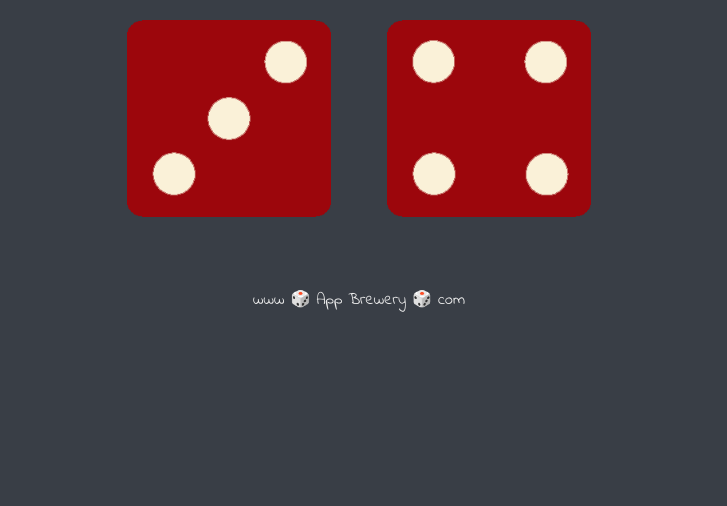
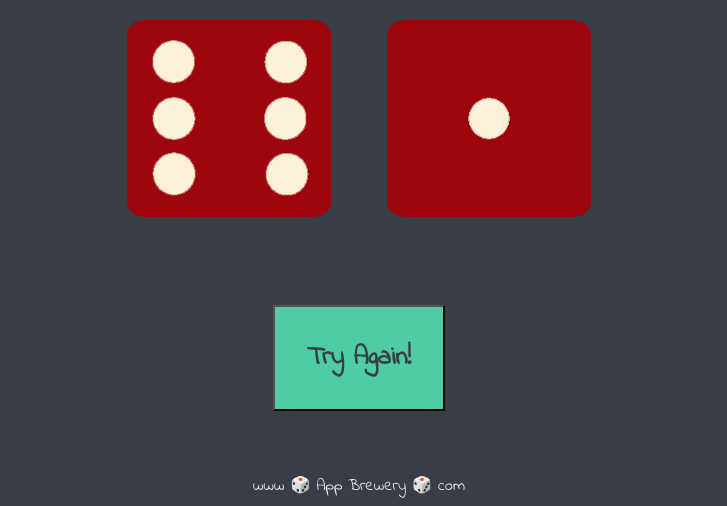
Before and after one commit to SabrinaY123/Dice-Challenge, a plain HTML site: page index.html in a window 1280 px wide. Shown: the part 315-821 px from the top of the page, without its empty margins (281-1008 px from the left). Before the commit the page ends 800 px from the top, so only its background shows below. Drawn offline with Linux system fonts and the light colour scheme.

Commit message:
established button & created a function

```diff
--- a/index.html
+++ b/index.html
@@ -24,6 +24,14 @@
 
     </div>
 
+    <div class="container-2">
+        <button class="btn" type="button">
+            <a href="javascript:null" onclick="javascript:generateRandomNumber();">
+            Try Again!
+            </a>
+        </button>
+    </div>
+
     <script src="index.js" charset="utf-8"></script>
   </body>
 
--- a/index.js
+++ b/index.js
@@ -1,6 +1,46 @@
-var randomNumber1 = Math.random();
-randomNumber1 = Math.floor(randomNumber1*6) + 1;
+var randomNumber1 = 6;
 
-document.querySelector(".img1").setAttribute("src", "images/dice3.png");
 
-document.querySelector(".img2").setAttribute("src", "images/dice4.png");
+function generateRandomNumber() {
+    randomNumber1 = Math.random();
+    randomNumber1 = Math.floor(randomNumber1*6) + 1;
+
+    if (randomNumber1 === 1) {
+        document.querySelector(".img1").setAttribute("src", "images/dice1.png");
+        document.querySelector(".img2").setAttribute("src", "images/dice6.png");
+        document.querySelector("h1").innerHTML="Player 2 wins";
+    }
+
+    if (randomNumber1 === 2) {
+        document.querySelector(".img2").setAttribute("src","images/dice2.png");
+        document.querySelector(".img1").setAttribute("src", "images/dice6.png");
+        document.querySelector("h1").innerHTML="Player 1 wins";
+    }
+
+    if (randomNumber1 === 3) {
+        document.querySelector(".img1").setAttribute("src", "images/dice3.png");
+        document.querySelector(".img2").setAttribute("src", "images/dice6.png");
+        document.querySelector("h1").innerHTML="Player 2 wins";
+    }
+
+    if (randomNumber1 === 4) {
+        document.querySelector(".img2").setAttribute("src", "images/dice4.png");
+        document.querySelector(".img1").setAttribute("src", "images/dice6.png");
+        document.querySelector("h1").innerHTML="Player 1 wins";
+    }
+
+    if (randomNumber1 === 5) {
+        document.querySelector(".img1").setAttribute("src", "images/dice5.png");
+        document.querySelector(".img2").setAttribute("src", "images/dice6.png");
+        document.querySelector("h1").innerHTML="Player 2 wins";
+    }
+
+    if (randomNumber1 === 6) {
+        document.querySelector(".img2").setAttribute("src", "images/dice1.png")
+        document.querySelector(".img1").setAttribute("src", "images/dice6.png");
+        document.querySelector("h1").innerHTML="Player 1 wins";
+    }
+}
+
+
+generateRandomNumber();
--- a/styles.css
+++ b/styles.css
@@ -2,6 +2,13 @@
   width: 70%;
   margin: auto;
   text-align: center;
+}
+
+.container-2 {
+  width:40%;
+  margin:auto;
+  text-align: center;
+  margin-top: 5rem;
 }
 
 .dice {
@@ -32,6 +39,20 @@ img {
   width: 80%;
 }
 
+button {
+  padding: 2rem;
+  background-color: #4ECCA3;
+  color:#393E46;
+}
+
+button a {
+  font-family: 'Indie Flower', cursive;
+  color:#393E46;
+  text-decoration: none;
+  font-weight: 600;
+  font-size: 26px;
+}
+
 footer {
   margin-top: 5%;
   color: #EEEEEE;
```
